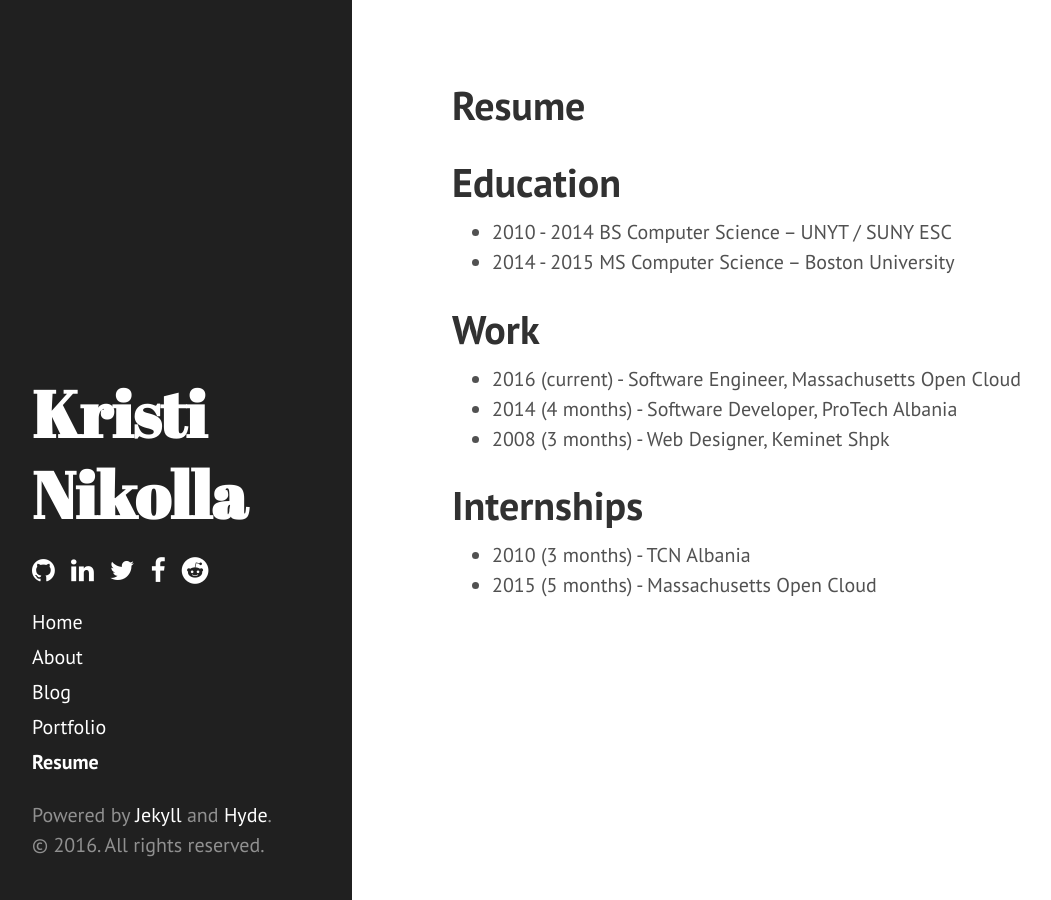
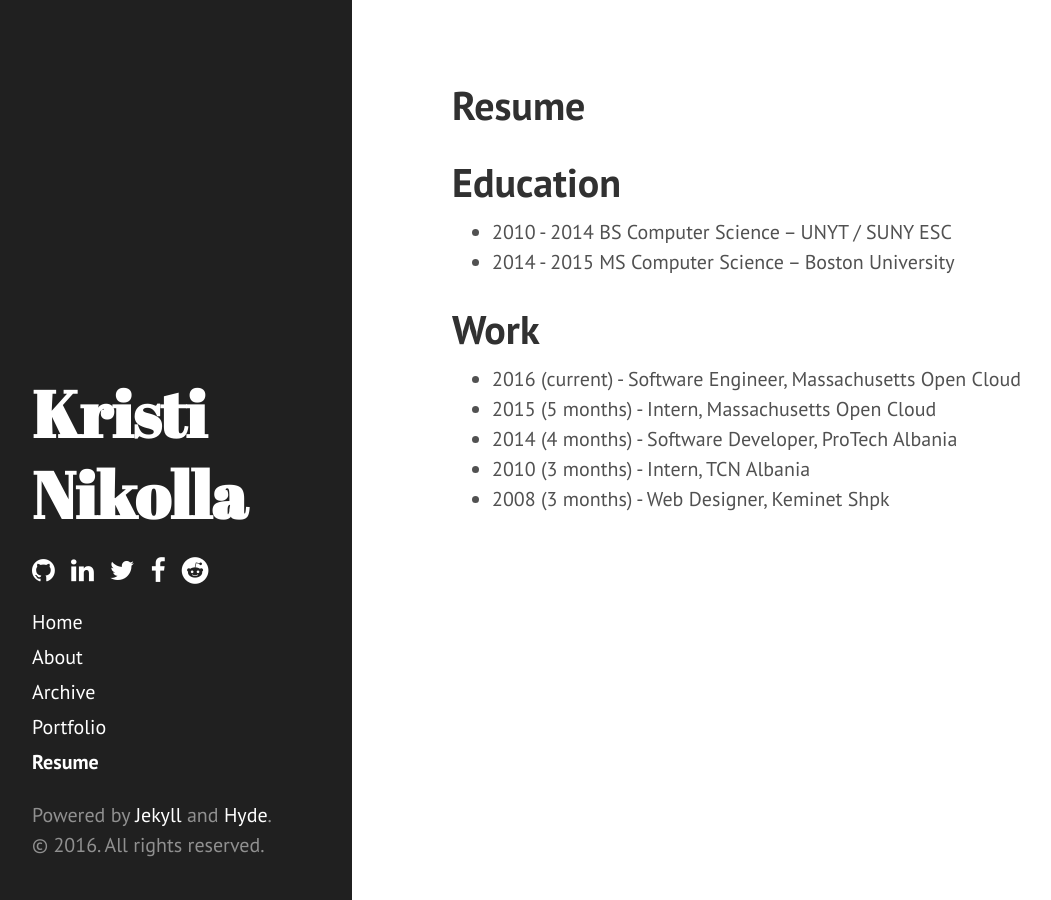
Before and after one commit to knikolla/knikolla.github.io, a Jekyll site: the page built from resume.md, in a window 1280 px wide. Shown: the whole page, without its empty margins (8-1059 px from the left). Built offline with Jekyll 4.4.1, drawn with Linux system fonts in a browser that asks for light colours; nearby versions of some CDN libraries.

Commit message:
Renamed blog to archive

```diff
--- a/blog.md
+++ b/archive.md
@@ -1,6 +1,6 @@
 ---
 layout: page
-title: Blog
+title: Archive
 ---
 
 # OpenStack
--- a/resume.md
+++ b/resume.md
@@ -9,10 +9,7 @@ title: Resume
 
 # Work
 * 2016 (current) - Software Engineer, Massachusetts Open Cloud
+* 2015 (5 months) - Intern, Massachusetts Open Cloud
 * 2014 (4 months) - Software Developer, ProTech Albania
+* 2010 (3 months) - Intern, TCN Albania
 * 2008 (3 months) - Web Designer, Keminet Shpk
-
-
-# Internships
-* 2010 (3 months) - TCN Albania
-* 2015 (5 months) - Massachusetts Open Cloud
```
